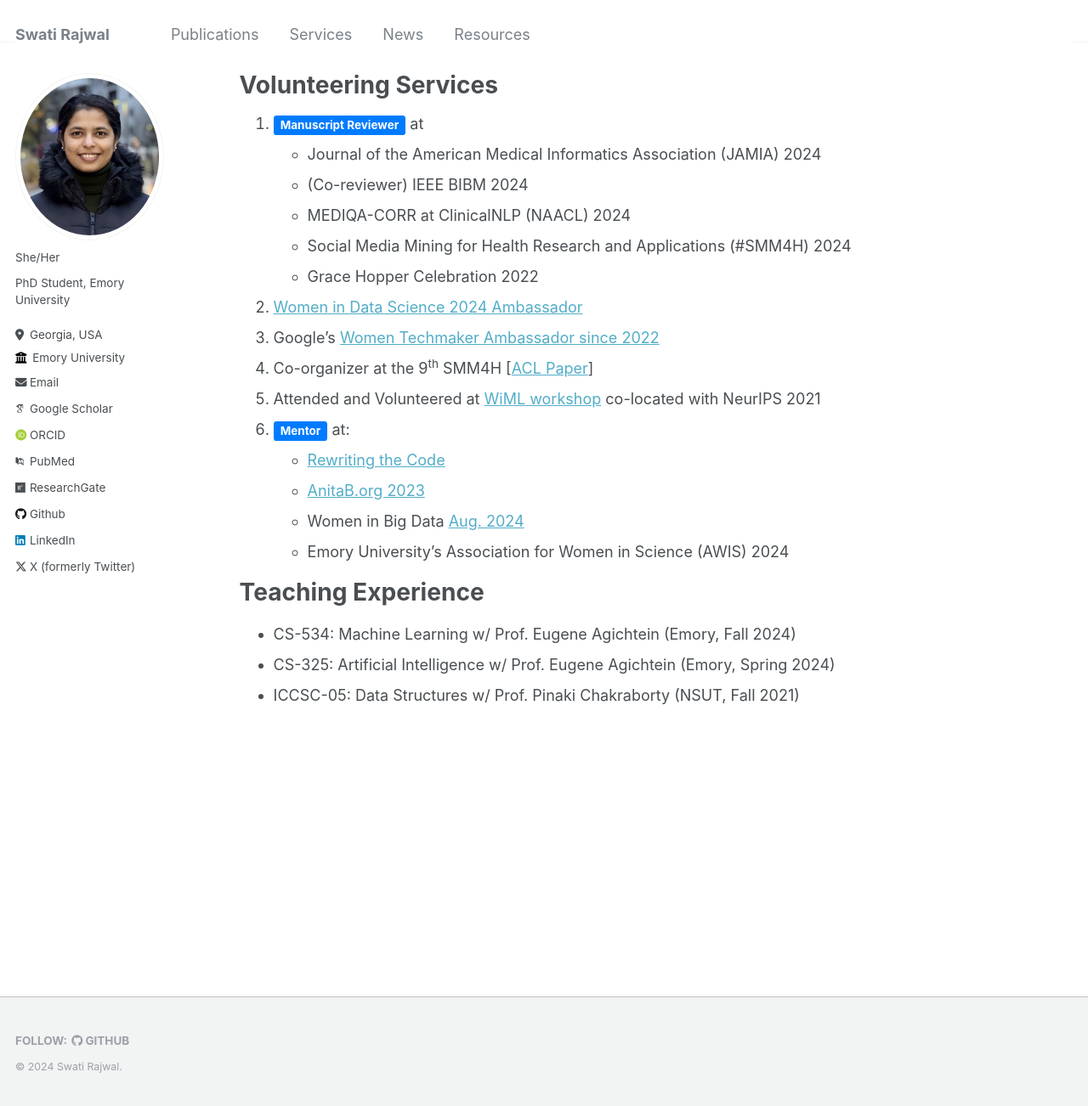
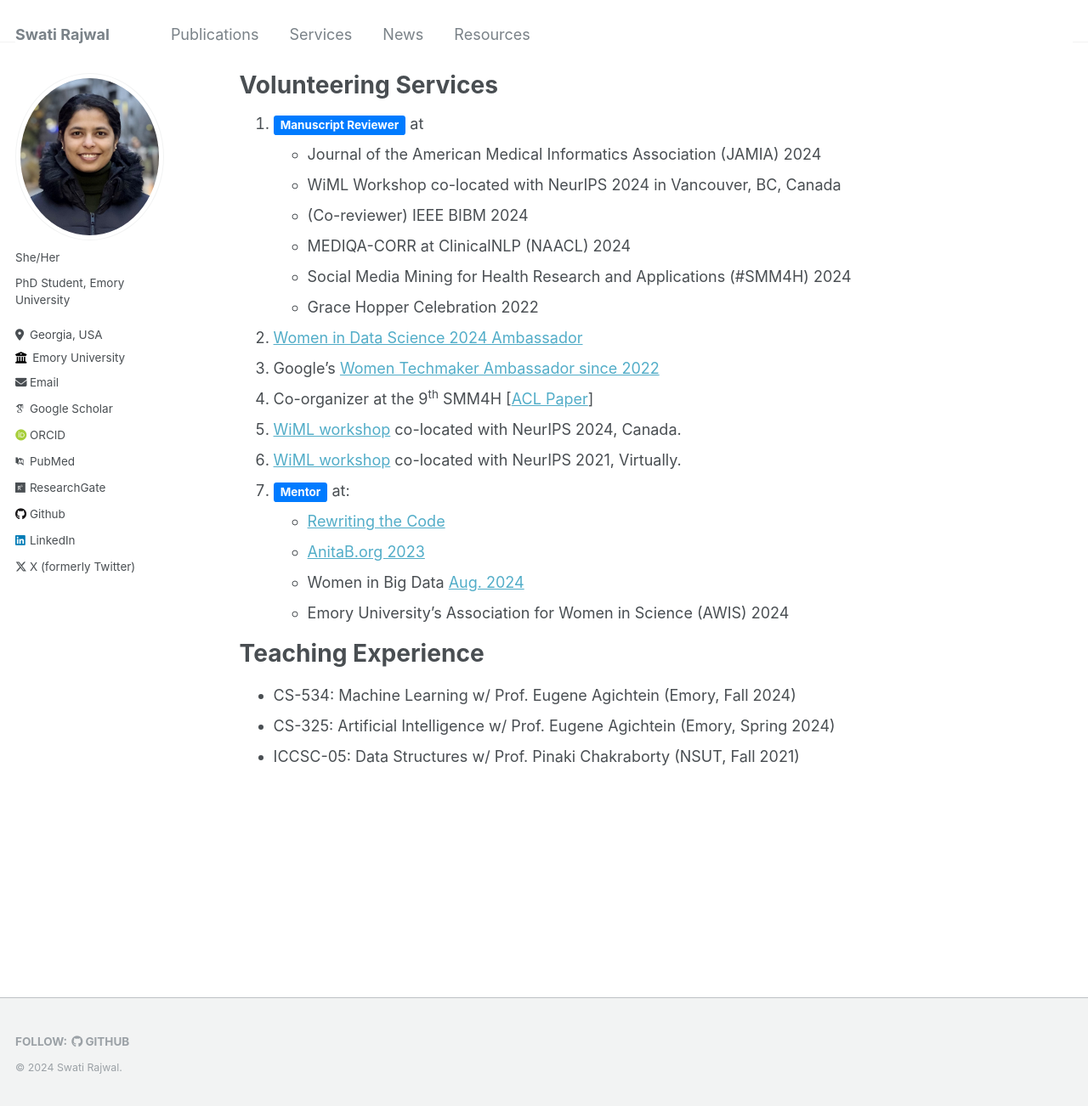
Before and after one commit to swati-rajwal/swati-rajwal.github.io, a Jekyll site: the page built from _pages/services.md, in a window 1280 px wide and 1302 px high. Shown: the whole window at 85% size. Built offline with Jekyll 4.4.1, drawn with Linux system fonts in a browser that asks for light colours; some web fonts are replaced.

Commit message:
Update services.md

```diff
--- a/_pages/services.md
+++ b/_pages/services.md
@@ -7,15 +7,17 @@
 
 1. <span class="label label-success" style="background-color: #007bff; display: inline; padding: .2em .6em .3em; font-size: 75%; font-weight: bold; line-height: 1; color: #ffffff; text-align: center; white-space: nowrap; vertical-align: baseline; border-radius: .25em;">Manuscript Reviewer</span> at
    * Journal of the American Medical Informatics Association (JAMIA) 2024
+   * WiML Workshop co-located with NeurIPS 2024 in Vancouver, BC, Canada
    * (Co-reviewer) IEEE BIBM 2024
    * MEDIQA-CORR at ClinicalNLP (NAACL) 2024
    * Social Media Mining for Health Research and Applications (#SMM4H) 2024
    * Grace Hopper Celebration 2022
-2. <a href="https://www.widsworldwide.org/get-inspired/blog/people/swati-rajwal/" target="_blank">Women in Data Science 2024 Ambassador</a>
-3. Google's <a href="https://g.dev/swatirajwal" target="_blank">Women Techmaker Ambassador since 2022</a>
-4. Co-organizer at the 9<sup>th</sup> SMM4H [<a href="https://aclanthology.org/2024.smm4h-1.40/" target="_blank">ACL Paper</a>]
-5. Attended and Volunteered at <a href="https://x.com/SwatiRajwal/status/1468835482976940032" target="_blank">WiML workshop</a> co-located with NeurIPS 2021
-6. <span class="label label-success" style="background-color: #007bff; display: inline; padding: .2em .6em .3em; font-size: 75%; font-weight: bold; line-height: 1; color: #ffffff; text-align: center; white-space: nowrap; vertical-align: baseline; border-radius: .25em;">Mentor</span> at:
+3. <a href="https://www.widsworldwide.org/get-inspired/blog/people/swati-rajwal/" target="_blank">Women in Data Science 2024 Ambassador</a>
+4. Google's <a href="https://g.dev/swatirajwal" target="_blank">Women Techmaker Ambassador since 2022</a>
+5. Co-organizer at the 9<sup>th</sup> SMM4H [<a href="https://aclanthology.org/2024.smm4h-1.40/" target="_blank">ACL Paper</a>]
+6. <a href="https://x.com/SwatiRajwal/status/1468835482976940032" target="_blank">WiML workshop</a> co-located with NeurIPS 2024, Canada.
+7. <a href="https://x.com/SwatiRajwal/status/1468835482976940032" target="_blank">WiML workshop</a> co-located with NeurIPS 2021, Virtually.
+8. <span class="label label-success" style="background-color: #007bff; display: inline; padding: .2em .6em .3em; font-size: 75%; font-weight: bold; line-height: 1; color: #ffffff; text-align: center; white-space: nowrap; vertical-align: baseline; border-radius: .25em;">Mentor</span> at:
     * <a href="https://rewritingthecode.org/member-story/meet-swati/" target="_blank">Rewriting the Code</a>
     * <a href="https://x.com/SwatiRajwal/status/1751056567510691906" target="_blank">AnitaB.org 2023</a>
     * Women in Big Data <a href="https://swati-rajwal.github.io/files/2024_WiBD_August_Mentorship.pdf" target="_blank">Aug. 2024</a>
```
